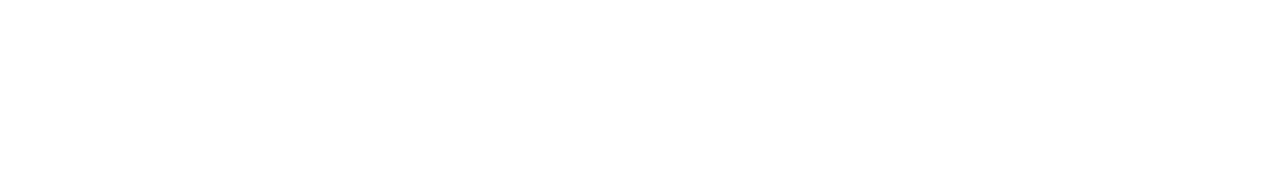
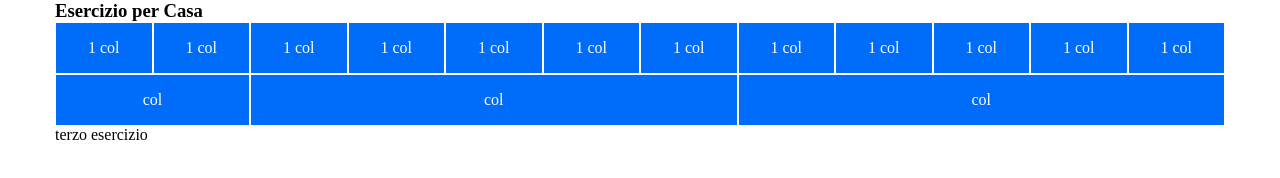
Before and after one commit to Mentabomber/html-css-12bool, a plain HTML site: page index.html in a window 1280 px wide. Drawn offline with Linux system fonts and the light colour scheme.

Commit message:
secondo esercizio fatto

```diff
--- a/css/12bool-framework.css
+++ b/css/12bool-framework.css
@@ -20,68 +20,113 @@
 
 /* colonne */
 
+[class*="col-"]{
+    flex: 0 0 auto;
+}
+
 .col{
-
+    flex-grow: 1;
+    flex-basis: 0;
+    max-width: 100%;
 }
 
 .col-1{
-    width: calc((100% / 12) * 1);
+    flex-basis: calc((100% / 12) * 1);
     max-width: calc((100% / 12) * 1);
 }
 
 .col-2{
-    width: calc((100% / 12) * 2);
+    flex-basis: calc((100% / 12) * 2);
     max-width: calc((100% / 12) * 2);
 }
 
 .col-3{
-    width: calc((100% / 12) * 3);
+    flex-basis: calc((100% / 12) * 3);
     max-width: calc((100% / 12) * 3);
 }
 
 .col-4{
-    width: calc((100% / 12) * 4);
+    flex-basis: calc((100% / 12) * 4);
     max-width: calc((100% / 12) * 4);
 }
 
 .col-5{
-    width: calc((100% / 12) * 5);
+    flex-basis: calc((100% / 12) * 5);
     max-width: calc((100% / 12) * 5);
 }
 
 .col-6{
-    width: calc((100% / 12) * 6);
+    flex-basis: calc((100% / 12) * 6);
     max-width: calc((100% / 12) * 6);
 }
 
 .col-7{
-    width: calc((100% / 12) * 7);
+    flex-basis: calc((100% / 12) * 7);
     max-width: calc((100% / 12) * 7);
 }
 
 .col-8{
-    width: calc((100% / 12) * 8);
+    flex-basis: calc((100% / 12) * 8);
     max-width: calc((100% / 12) * 8);
 }
 
 .col-9{
-    width: calc((100% / 12) * 9);
+    flex-basis: calc((100% / 12) * 9);
     max-width: calc((100% / 12) * 9);
 }
 
 .col-10{
-    width: calc((100% / 12) * 10);
+    flex-basis: calc((100% / 12) * 10);
     max-width: calc((100% / 12) * 10);
 }
 
 .col-11{
-    width: calc((100% / 12) * 11);
+    flex-basis: calc((100% / 12) * 11);
     max-width: calc((100% / 12) * 11);
 }
 
 .col-12{
-    width: calc((100% / 12) * 12);
+    flex-basis: calc((100% / 12) * 12);
     max-width: calc((100% / 12) * 12);
+}
+
+.start{
+    justify-content: flex-start;
+    text-align: start;
+}
+
+.center{
+    justify-content: center;
+    text-align: center;
+}
+
+.end{
+    justify-content: flex-end;
+    text-align: end;
+}
+
+.top{
+    align-items: flex-start;
+}
+
+.middle{
+    align-items: center;
+}
+
+.bottom{
+    align-items: flex-end;
+}
+
+.around{
+    justify-content: space-around;
+}
+
+.between{
+    justify-content: space-between;
+}
+
+.evenly{
+    justify-content: space-evenly;
 }
 
 /* offset  */
--- a/css/style.css
+++ b/css/style.css
@@ -0,0 +1,18 @@
+.blue{
+    background-color: rgb(0,108,250);
+    height: 50px;
+}
+
+.riga{
+    display: flex;
+    align-items: center;
+    justify-content: center;
+}
+
+
+/* debug */
+
+[class*="col-"]{
+    border: 1px solid white;
+    color: white;
+}
--- a/index.html
+++ b/index.html
@@ -11,5 +11,96 @@
 </head>
 <body>
 
+    <div class="container">
+        <main>
+            <h3>Esercizio per Casa</h3>
+            <!-- primo esercizio  -->
+            <section>
+                <div class="row">
+                    <div class="col-1">
+                        <div class="riga blue center">
+                            1 col
+                        </div>
+                    </div>
+                    <div class="col-1">
+                        <div class="riga blue center">
+                            1 col
+                        </div>
+                    </div>
+                    <div class="col-1">
+                        <div class="riga blue center">
+                            1 col
+                        </div>
+                    </div>
+                    <div class="col-1">
+                        <div class="riga blue center">
+                            1 col
+                        </div>
+                    </div>
+                    <div class="col-1">
+                        <div class="riga blue center">
+                            1 col
+                        </div>
+                    </div>
+                    <div class="col-1">
+                        <div class="riga blue center">
+                            1 col
+                        </div>
+                    </div>
+                    <div class="col-1">
+                        <div class="riga blue center">
+                            1 col
+                        </div>
+                    </div>
+                    <div class="col-1">
+                        <div class="riga blue center">
+                            1 col
+                        </div>
+                    </div>
+                    <div class="col-1">
+                        <div class="riga blue center">
+                            1 col
+                        </div>
+                    </div>
+                    <div class="col-1">
+                        <div class="riga blue center">
+                            1 col
+                        </div>
+                    </div>
+                    <div class="col-1">
+                        <div class="riga blue center">
+                            1 col
+                        </div>
+                    </div>
+                    <div class="col-1">
+                        <div class="riga blue center">
+                            1 col
+                        </div>
+                    </div>
+                </div>
+            </section>
+            <!-- secondo esercizio  -->
+            <section>
+                <div class="row">
+                    <div class="col-2">
+                        <div class="blue riga">
+                            col
+                        </div>
+                    </div>
+                    <div class="col-5">
+                        <div class="blue riga">
+                            col
+                        </div>
+                    </div>
+                    <div class="col-5">
+                        <div class="blue riga">
+                            col
+                        </div>
+                    </div>
+                </div>
+            </section>
+            terzo esercizio
+        </main>
+    </div>
 </body>
 </html>
```
Also changed, not shown: img/12Bool-Flex - BONUS II (1).png (added), img/12Bool-Flex - Esercizio (2).png (added), img/esempi-12bool/arkanoid.jpg (added), img/esempi-12bool/campo-minato.jpg (added), img/esempi-12bool/charmander.jpg (added), img/esempi-12bool/chess.jpg (added), img/esempi-12bool/pacman.png (added), img/esempi-12bool/parrot.jpg (added), img/esempi-12bool/soccer-field.jpg (added), img/esempi-12bool/sword.jpg (added), img/esempi-12bool/tetris.jpg (added), img/esempi-12bool/the-wall.png (added).
